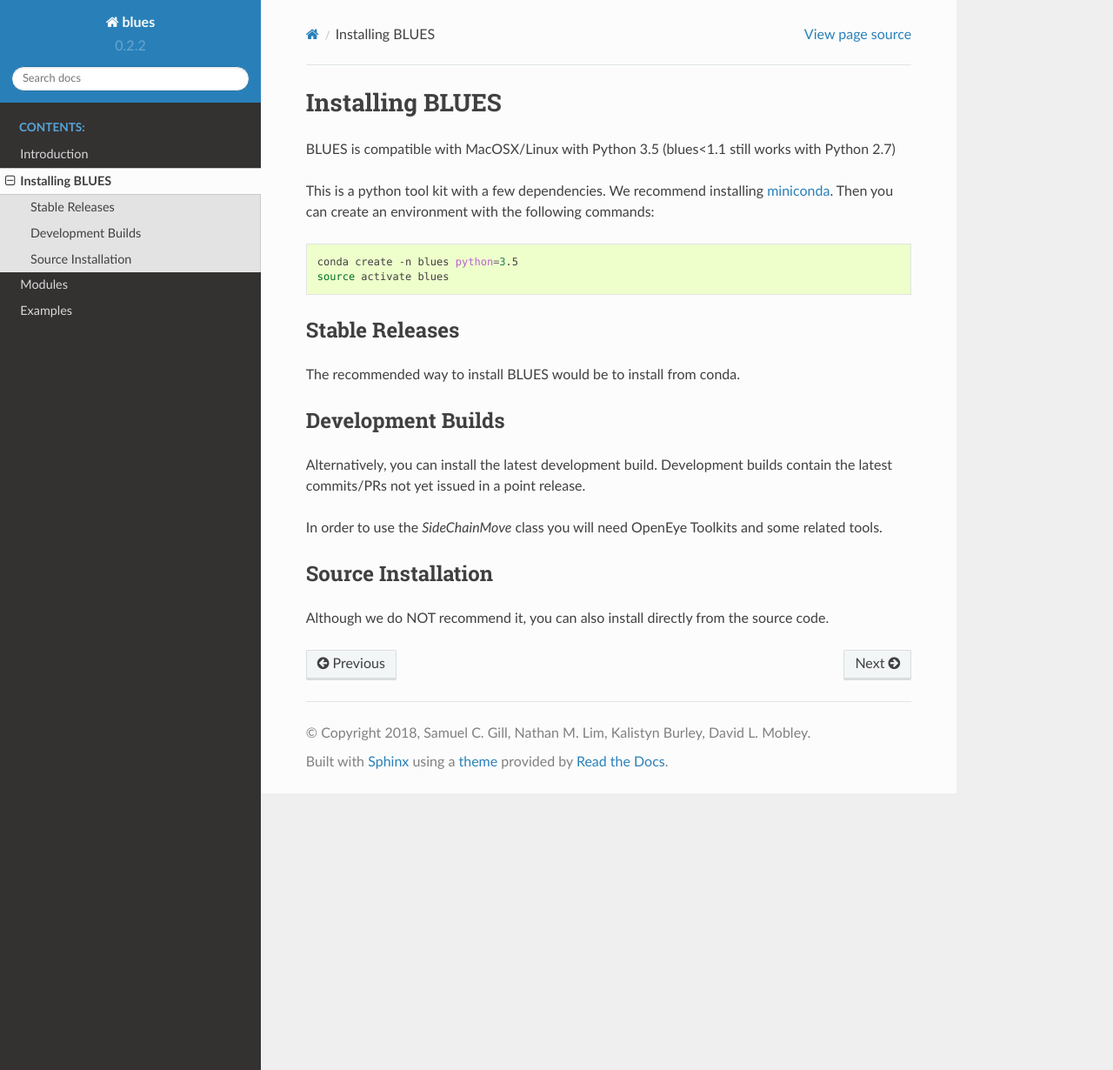
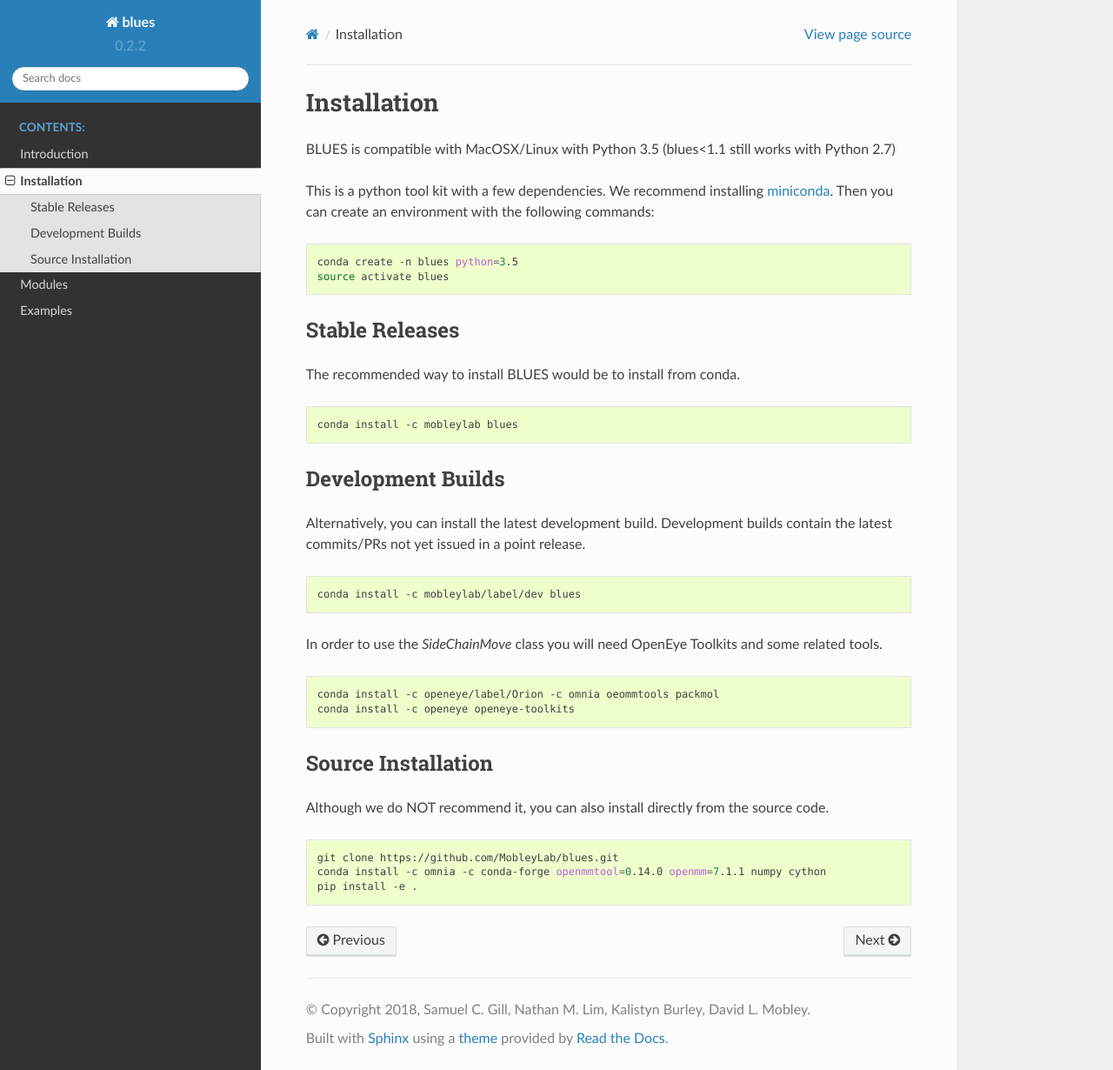
Before and after one commit to MobleyLab/blues, a Sphinx documentation site: the page built from docs/installation.rst, in a window 1280 px wide and 1230 px high. Shown: the whole window at 87% size. Built offline with Sphinx 7.4.7 and the Read the Docs theme 2.0.0, drawn with Linux system fonts in a browser that asks for light colours; pages that are not in the unit, such as notebooks, are missing from menus.

Commit message:
Fix some installation instructions

```diff
--- a/docs/installation.rst
+++ b/docs/installation.rst
@@ -1,4 +1,4 @@
-Installing BLUES
+Installation
 ==================
 
 BLUES is compatible with MacOSX/Linux with Python 3.5 (blues<1.1 still works with Python 2.7)
@@ -17,7 +17,9 @@ Stable Releases
 The recommended way to install BLUES would be to install from conda.
 
 .. code-block:: bash
+
     conda install -c mobleylab blues
+
 
 Development Builds
 ------------------
@@ -25,6 +27,7 @@ Alternatively, you can install the latest development build. Development builds
 contain the latest commits/PRs not yet issued in a point release.
 
 .. code-block:: bash
+
     conda install -c mobleylab/label/dev blues
 
 
@@ -32,6 +35,7 @@ In order to use the `SideChainMove` class you will need OpenEye Toolkits and
 some related tools.
 
 .. code-block:: bash
+
     conda install -c openeye/label/Orion -c omnia oeommtools packmol
     conda install -c openeye openeye-toolkits
 
@@ -42,6 +46,7 @@ Although we do NOT recommend it, you can also install directly from the
 source code.
 
 .. code-block:: bash
+
     git clone https://github.com/MobleyLab/blues.git
-    conda install -c omnia -c conda-forge openmmtool=0.14.0 numpy cython
+    conda install -c omnia -c conda-forge openmmtool=0.14.0 openmm=7.1.1 numpy cython
     pip install -e .
```
Also changed, not shown: README.md (+1 -1 lines).
